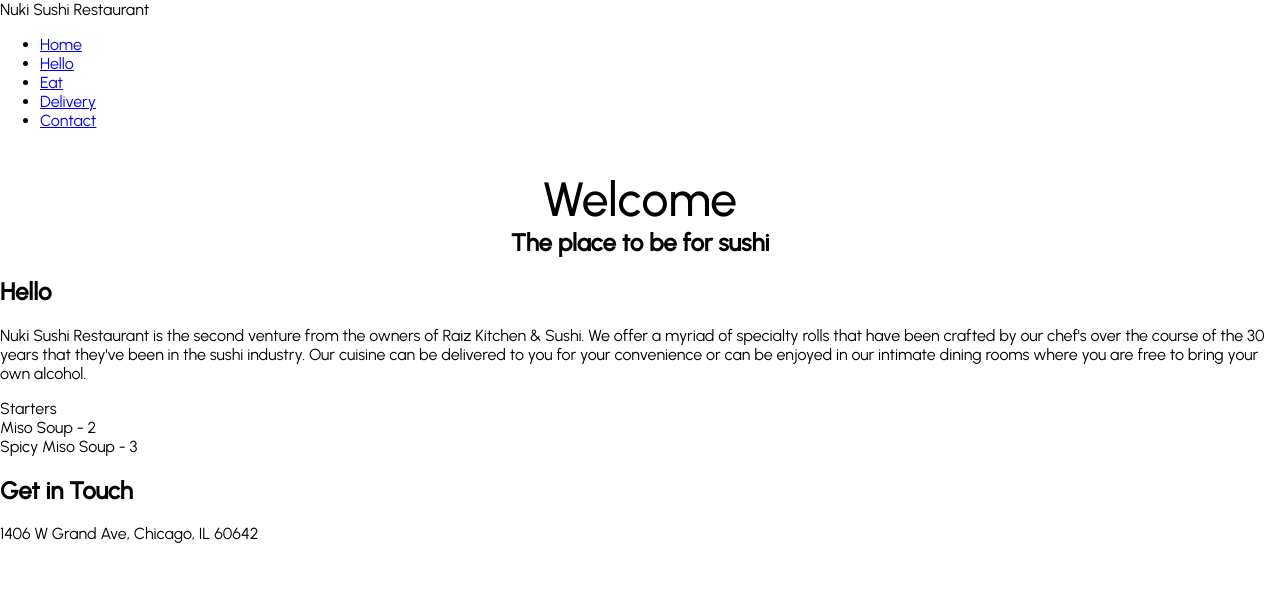
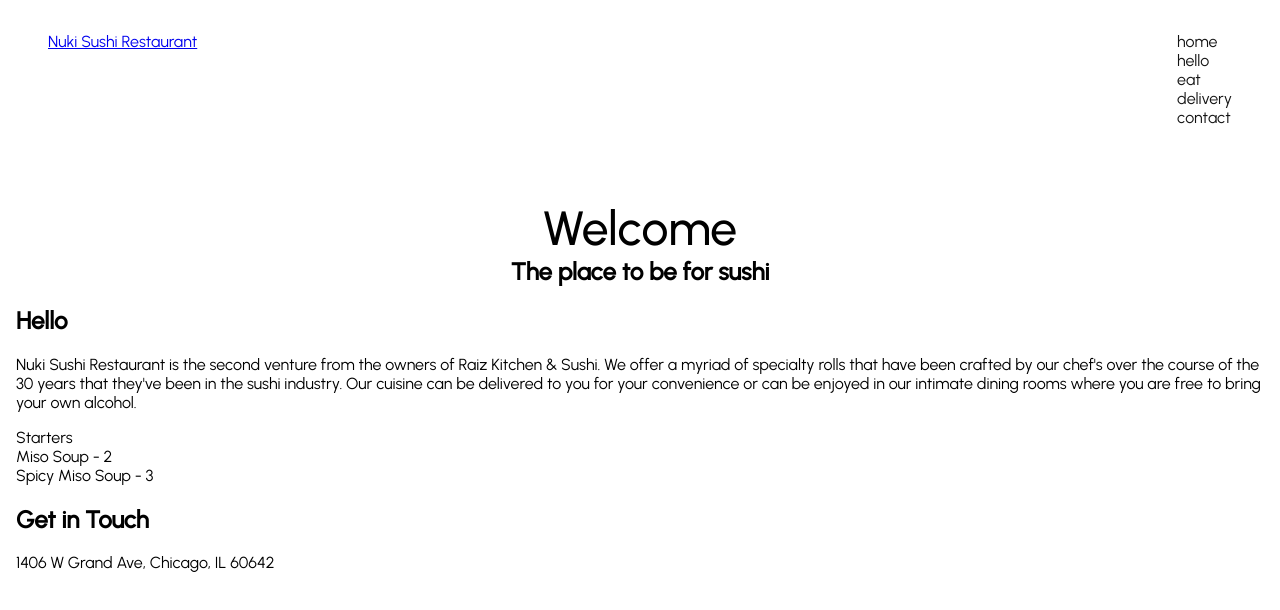
Before and after one commit to johnnybravo916/react_project, a React (Create React App) app in the folder nuki/: page / in a window 1280 px wide. Shown: the top 610 px of the page. Built offline with nearby package versions, Linux system fonts and the light colour scheme.

Commit message:
updated header styles

```diff
--- a/nuki/package.json
+++ b/nuki/package.json
@@ -6,6 +6,7 @@
     "@testing-library/jest-dom": "^5.14.1",
     "@testing-library/react": "^11.2.7",
     "@testing-library/user-event": "^12.8.3",
+    "normalize.css": "^8.0.1",
     "react": "^17.0.2",
     "react-dom": "^17.0.2",
     "react-scripts": "4.0.3",
--- a/nuki/src/App.js
+++ b/nuki/src/App.js
@@ -1,5 +1,6 @@
 import React, {useEffect, useState} from "react";
 import "./styles/globalStyles.scss";
+import "./styles/variables.scss";
 import "./App.css";
 
 import Header from "./components/header/header";
@@ -39,13 +40,13 @@ function App() {
             {isloading ? (
                 "loading"
             ) : (
-                <>
+                <main class="container">
                     <Header data={data.meta} />
                     <Hero data={data.hero} />
                     <About data={data.about} />
                     <Menu data={data.menu} />
                     <Contact data={data.contact} />
-                </>
+                </main>
             )}
         </>
     );
--- a/nuki/src/components/header/header.jsx
+++ b/nuki/src/components/header/header.jsx
@@ -1,11 +1,14 @@
 import React from "react";
+import "./header.scss";
 
 import Navigation from "../navigation/navigation";
 
 export default function Header(props) {
     return (
         <header>
-            {props.data.title}
+            <a href="/" title={props.data.title}>
+                {props.data.title}
+            </a>
             <Navigation title={props.data.title} />
         </header>
     );
--- /dev/null
+++ b/nuki/src/components/header/header.scss
@@ -0,0 +1,20 @@
+header {
+    padding: 2rem 2rem;
+    position: sticky;
+    display: flex;
+    justify-content: space-between;
+    nav {
+        margin-left: auto;
+        ul {
+            margin: 0 auto;
+        }
+        li {
+            list-style-type: none;
+        }
+        a {
+            color: var(--col-font-black);
+            text-decoration: none;
+            cursor: pointer;
+        }
+    }
+}
--- a/nuki/src/components/navigation/navigation.jsx
+++ b/nuki/src/components/navigation/navigation.jsx
@@ -2,32 +2,34 @@ import React from "react";
 
 export default function Navigation(props) {
     return (
+        <nav>
             <ul>
                 <li>
                     <a href="#hero" title={props.title}>
-                    Home
+                        home
                     </a>
                 </li>
                 <li>
-                <a href="#hello" title="Hello">
-                    Hello
+                    <a href="#hello" title="hello">
+                        hello
                     </a>
                 </li>
                 <li>
-                <a href="#eat" title="Eat">
-                    Eat
+                    <a href="#eat" title="eat">
+                        eat
                     </a>
                 </li>
                 <li>
-                <a href="#delivery" title="Delivery">
-                    Delivery
+                    <a href="#delivery" title="delivery">
+                        delivery
                     </a>
                 </li>
                 <li>
-                <a href="#contact" title="Contact">
-                    Contact
+                    <a href="#contact" title="contact">
+                        contact
                     </a>
                 </li>
             </ul>
+        </nav>
     );
 }
--- a/nuki/src/styles/globalStyles.scss
+++ b/nuki/src/styles/globalStyles.scss
@@ -1,3 +1,8 @@
 body {
     font-family: "Urbanist", sans-serif;
 }
+
+.container {
+    padding-left: 1rem;
+    padding-right: 1rem;
+}
--- /dev/null
+++ b/nuki/src/styles/variables.scss
@@ -0,0 +1,3 @@
+:root {
+    --col-font-black: rgba(20, 20, 20, 1);
+}
```
Also changed, not shown: 1 other file (tests, documents, lock files or other folders). Lines whose indentation alone changed are shown as unchanged.
